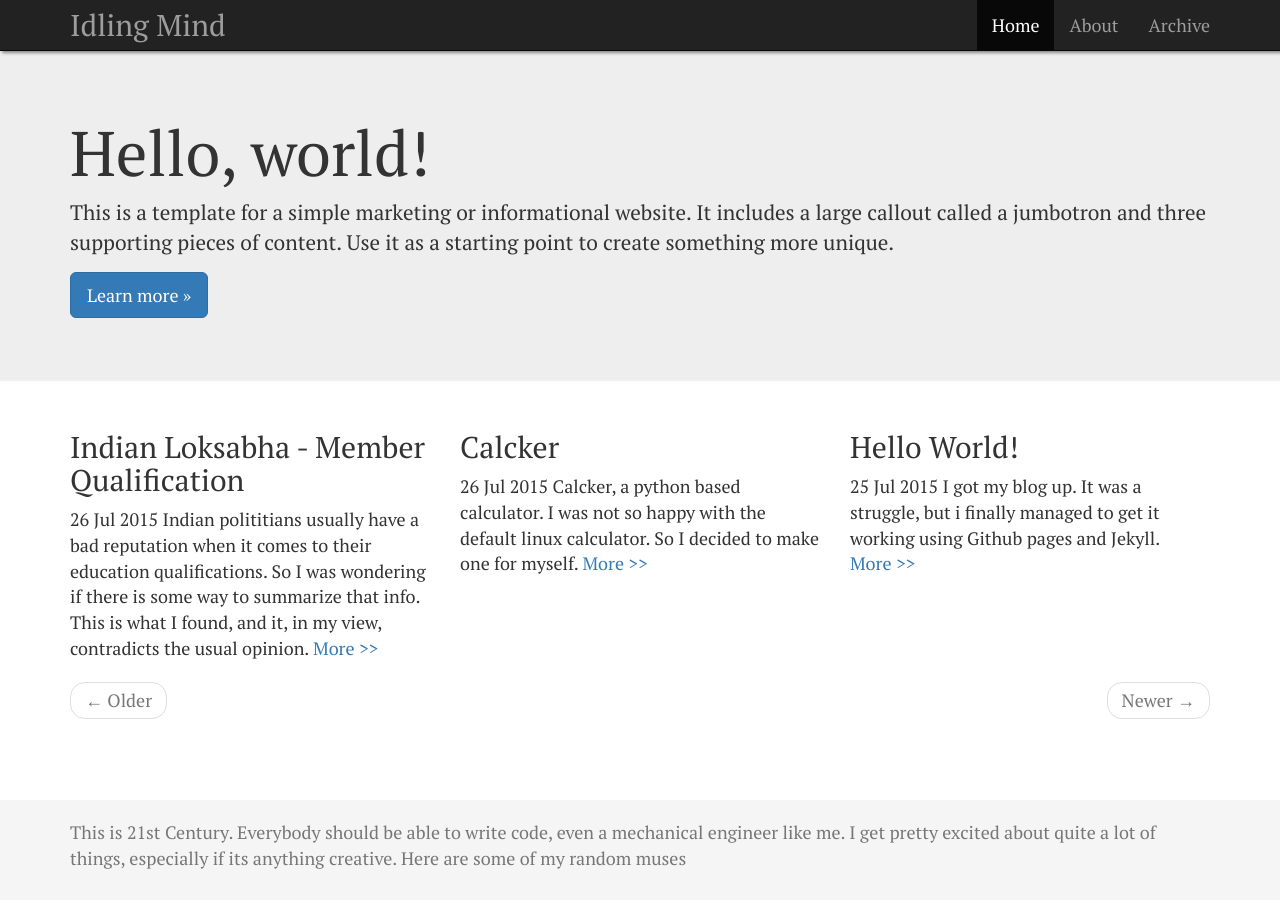
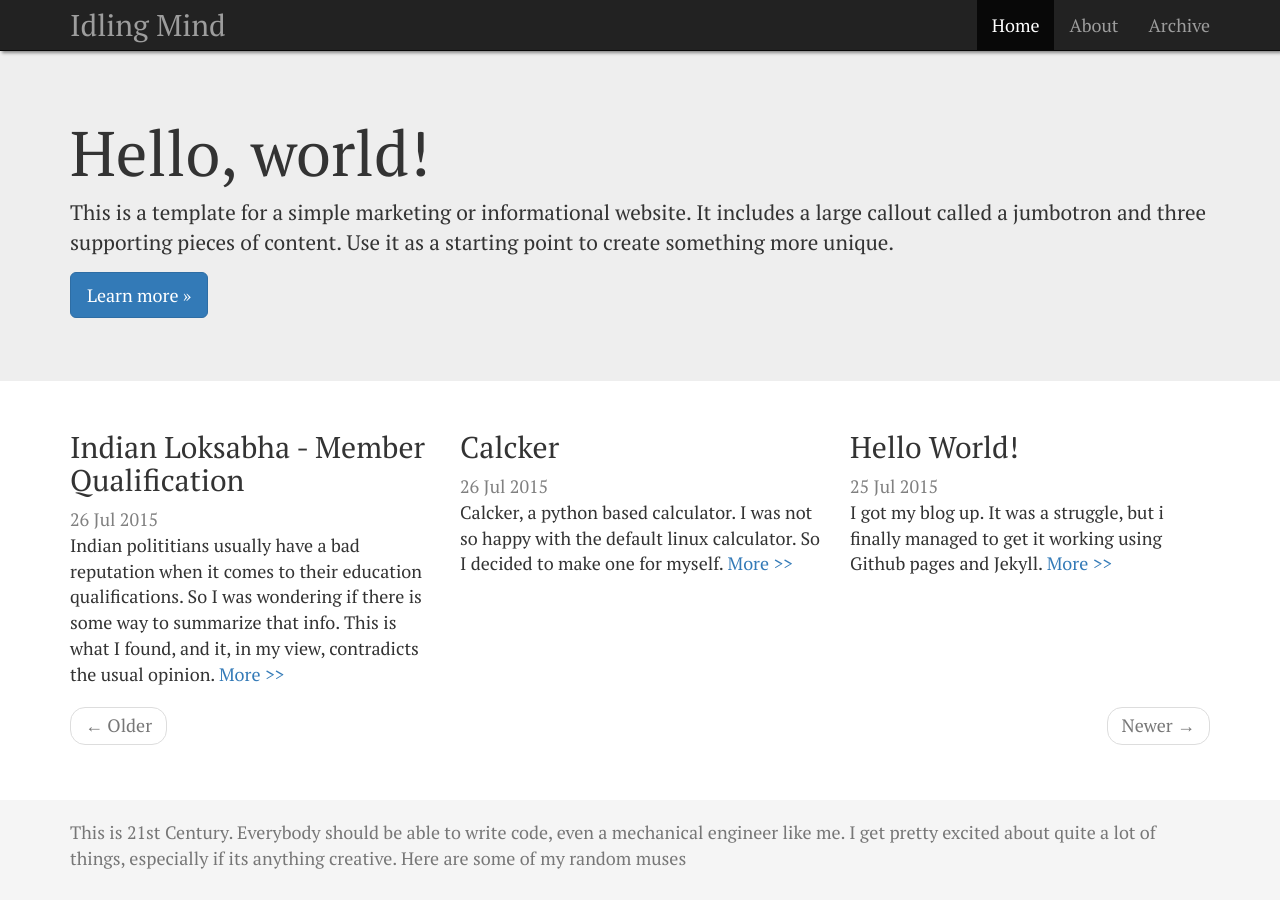
Before and after one commit to idling-mind/idling-mind.github.io, a Jekyll site: the page built from index.html, in a window 1280 px wide. Built offline with Jekyll 4.4.1, drawn with Linux system fonts in a browser that asks for light colours; nearby versions of some CDN libraries; the list of posts is cut into pages by our own code.

Commit message:
Update theme.css
added formatting for post-date

```diff
--- a/public/css/theme.css
+++ b/public/css/theme.css
@@ -14,6 +14,10 @@ body {
 }
 .navbar-brand{
   font-size:30px;
+}
+.post-date{
+  display:block;
+  color:gray;
 }
 .post-more{
   display:inline-block;
```
